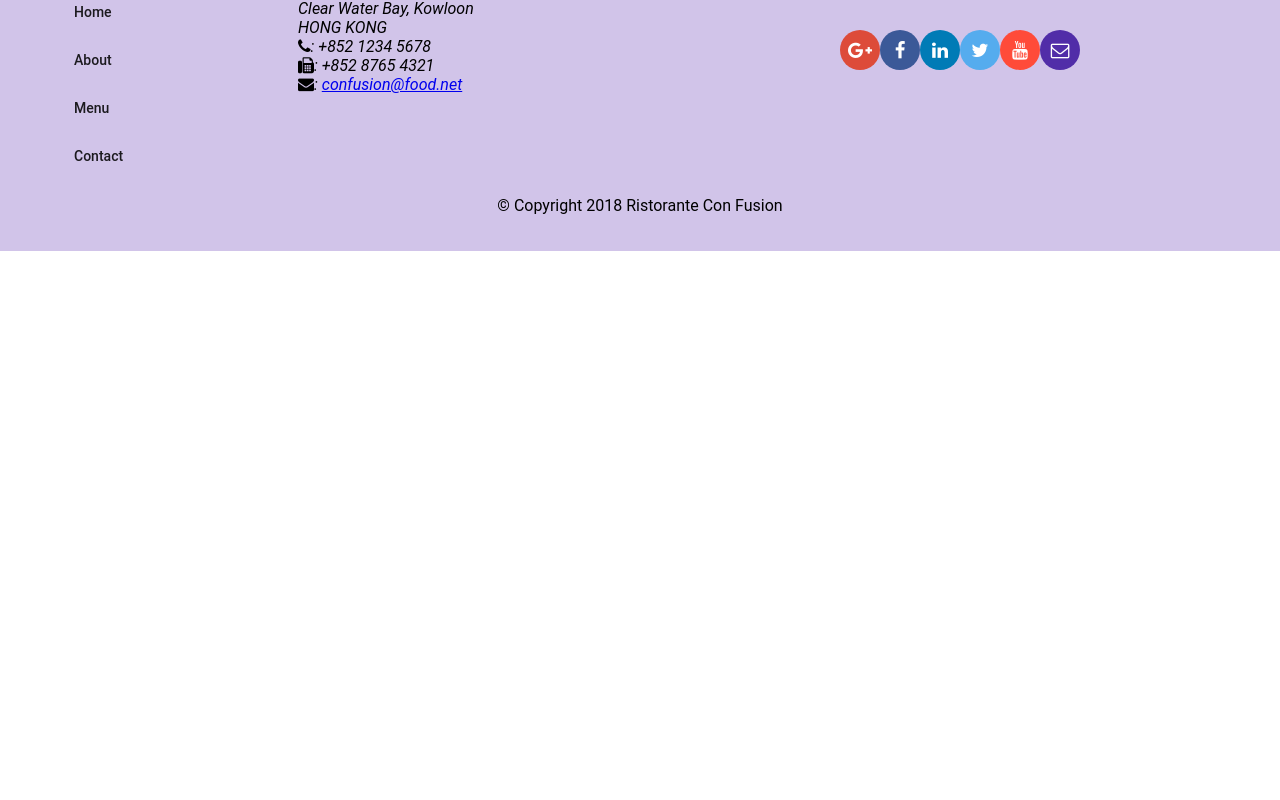
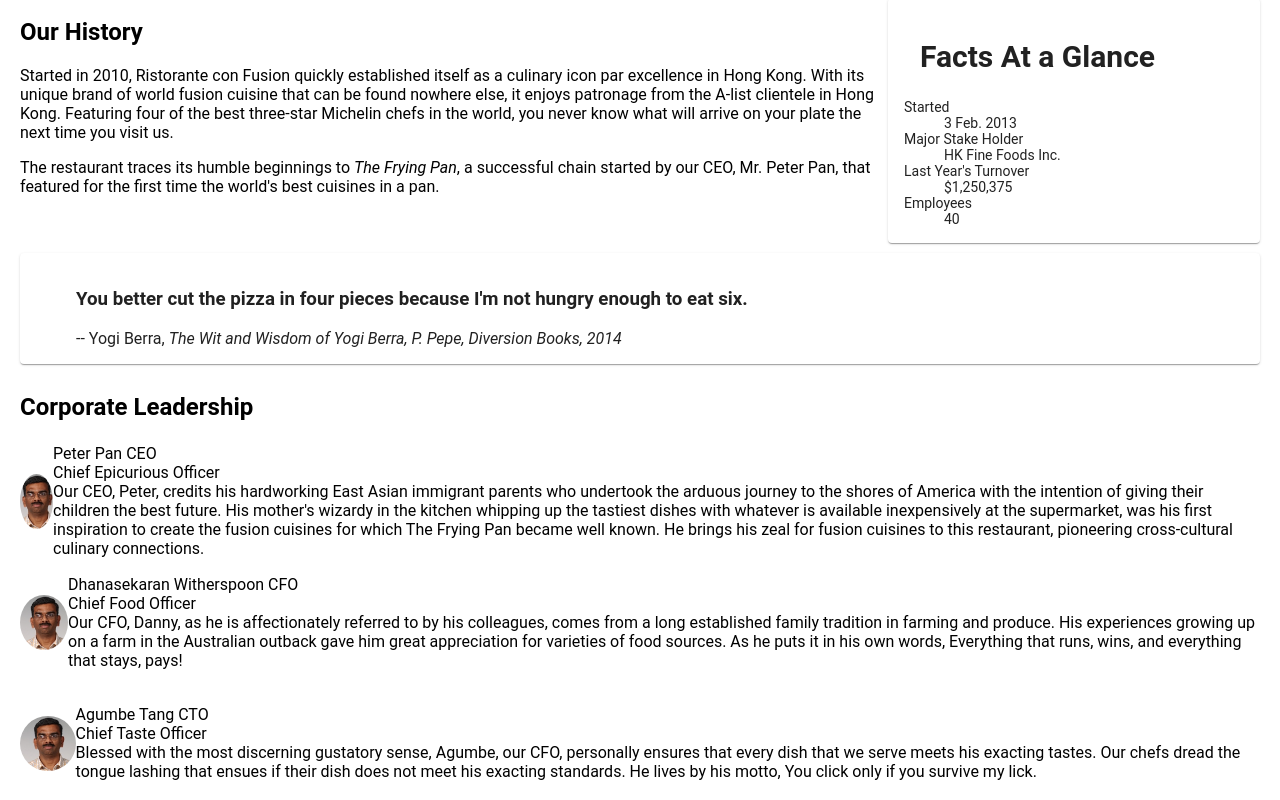
Before and after one commit to rforsburg/AngularCourse, an Angular app: page /about in a window 1280 px wide. Before the commit this address led to /. Shown: the part 440-1240 px from the top of the page. Before the commit the page ends 800 px from the top, so only its background shows below. Built offline with nearby package versions, Linux system fonts and the light colour scheme.

Commit message:
Week 2 Peer Assignment

```diff
--- a/src/app/about/about.component.html
+++ b/src/app/about/about.component.html
@@ -1,3 +1,71 @@
-<p>
-  about works!
-</p>
+<div class="container"
+  fxLayout="column"
+  fxLayoutGap="10px">
+
+  <div fxFlex>
+    <div>
+        <h3>About Us</h3>
+        <hr>
+    </div>
+  </div>
+
+  <div fxFlex >
+    <div fxLayout="column" fxLayout.gt-sm="row">
+      <div fxFlex="70">
+        <h2>Our History</h2>
+        <p>Started in 2010, Ristorante con Fusion quickly established itself as a culinary icon par excellence in Hong Kong. With its unique brand of world fusion cuisine that can be found nowhere else, it enjoys patronage from the A-list clientele in Hong Kong.  Featuring four of the best three-star Michelin chefs in the world, you never know what will arrive on your plate the next time you visit us.</p>
+        <p>The restaurant traces its humble beginnings to <em>The Frying Pan</em>, a successful chain started by our CEO, Mr. Peter Pan, that featured for the first time the world's best cuisines in a pan.</p>
+      </div>
+      <div fxFlex="30">
+        <mat-card>
+          <mat-card-header>
+            <mat-card-title>
+            <h2>Facts At a Glance</h2>
+            </mat-card-title>
+          </mat-card-header>
+          <mat-card-content>
+            <dl>
+              <dt>Started</dt>
+              <dd>3 Feb. 2013</dd>
+              <dt>Major Stake Holder</dt>
+              <dd>HK Fine Foods Inc.</dd>
+              <dt>Last Year's Turnover</dt>
+              <dd>$1,250,375</dd>
+              <dt>Employees</dt>
+              <dd>40</dd>
+            </dl>
+          </mat-card-content>
+        </mat-card>
+      </div>
+    </div>
+  </div>
+
+  <div fxFlex>
+    <mat-card>
+      <blockquote>
+        <h3>You better cut the pizza in four pieces because
+            I'm not hungry enough to eat six.</h3>
+        <footer>-- Yogi Berra,
+          <cite>The Wit and Wisdom of Yogi Berra,
+            P. Pepe, Diversion Books, 2014</cite>
+        </footer>
+      </blockquote>
+    </mat-card>
+  </div>
+
+  <div fxFlex>
+    <h2>Corporate Leadership</h2>
+    <mat-grid-list cols="1" rowHeight="120px"  >
+        <div  *ngFor="let leader of leaders">
+         <mat-grid-tile>
+              <img class="round" src={{leader.image}} alt={{leader.name}}  />
+
+              {{leader.name}} {{leader.abbr}} <br/>
+              {{leader.designation}}<br/>
+              {{leader.description}}
+
+          </mat-grid-tile>
+        </div>
+    </mat-grid-list>
+  </div>
+</div>
--- a/src/app/about/about.component.scss
+++ b/src/app/about/about.component.scss
@@ -0,0 +1,31 @@
+.round {
+    display:block;
+    width: 100px;
+    height: 55px;
+    border-radius: 50%;
+    overflow: hidden;
+    //padding:5px 4px;
+    -webkit-border-radius: 50%;
+    -moz-border-radius: 50%;
+    -ms-border-radius: 50%;
+    -o-border-radius: 50%;
+}
+.round img {
+    width: 55px;
+}
+
+img {
+    object-fit: cover;
+    border-radius: '50%';
+    width: 100px;
+    height: 100px;
+  }
+
+  .circle-cropper {
+    background-repeat: no-repeat;
+    background-size: cover;
+    background-position: 50%;
+    border-radius: 50%;
+    width: 100%;
+    padding-top: 100%;
+  }
--- a/src/app/about/about.component.ts
+++ b/src/app/about/about.component.ts
@@ -1,5 +1,8 @@
 import { Component, OnInit } from '@angular/core';
 
+import { Leader } from '../shared/leader'
+import { LEADERS } from '../shared/leaders'
+import { LeaderService }  from '../services/leader.service'
 @Component({
   selector: 'app-about',
   templateUrl: './about.component.html',
@@ -7,9 +10,12 @@
 })
 export class AboutComponent implements OnInit {
 
-  constructor() { }
+  leaders: Leader[]
+
+  constructor(private leaderservice :LeaderService) { }
 
   ngOnInit() {
+    this.leaders = this.leaderservice.getLeaders()
   }
 
 }
--- a/src/app/app-routing/route.ts
+++ b/src/app/app-routing/route.ts
@@ -10,6 +10,7 @@
 {path: 'home', component: HomeComponent},
 {path: 'contactus', component: ContactComponent},
 {path: 'menu', component: MenuComponent},
+{path: 'about', component: AboutComponent},
 {path: 'dishdetail/:id', component: DishdetailComponent},
 {path: '', redirectTo: '/home', pathMatch: 'full'}
 ]
--- a/src/app/app.module.ts
+++ b/src/app/app.module.ts
@@ -22,7 +22,8 @@
 
 import { DishService} from './services/dish.service';
 import { PromotionService} from './services/promotion.service';
-import { AppRoutingModule } from './app-routing/app-routing.module'
+import { LeaderService} from './services/leader.service';
+import { AppRoutingModule } from './app-routing/app-routing.module';
 
 @NgModule({
   declarations: [
@@ -48,7 +49,8 @@
   ],
   providers: [
     DishService,
-    PromotionService
+    PromotionService,
+    LeaderService
   ],
   bootstrap: [AppComponent]
 })
--- a/src/app/home/home.component.html
+++ b/src/app/home/home.component.html
@@ -33,4 +33,21 @@
   </mat-card-content>
 </mat-card>
 
+<mat-card *ngIf="promotion" fxFlex>
+
+  <mat-card-header>
+    <div mat-card-avatar></div>
+    <mat-card-title>
+      <h3>{{leader.name | uppercase}} {{leader.abbr | uppercase}}</h3>
+    </mat-card-title>
+  </mat-card-header>
+  <img mat-card-image src={{leader.image}} alt={{leader.name}}>
+  <mat-card-content>
+    <p>{{leader.designation}}
+    </p>
+    <p>{{leader.description}}
+    </p>
+  </mat-card-content>
+</mat-card>
+
 </div>
--- a/src/app/home/home.component.ts
+++ b/src/app/home/home.component.ts
@@ -6,6 +6,8 @@
 import { PromotionService } from './../services/promotion.service';
 import { Promotion } from '../shared/promotion'
 
+import {LeaderService } from './../services/leader.service';
+import { Leader } from '../shared/leader'
 
 @Component({
   selector: 'app-home',
@@ -15,13 +17,15 @@
 export class HomeComponent implements OnInit {
 
   constructor(private dishService: DishService,
-              private promotionService: PromotionService) { }
+              private promotionService: PromotionService,
+              private leaderService: LeaderService) { }
 dish: Dish
 promotion: Promotion
-
+leader: Leader
   ngOnInit() {
     this.dish = this.dishService.getFeaturedDish()
     this.promotion = this.promotionService.getFeaturedPromotion()
+    this.leader = this.leaderService.getFeaturedLeader()
   }
 
 
--- /dev/null
+++ b/src/app/services/leader.service.ts
@@ -0,0 +1,22 @@
+import { Injectable } from '@angular/core';
+import { Leader } from '../shared/leader'
+import { LEADERS } from '../shared/leaders'
+
+
+@Injectable({
+  providedIn: 'root'
+})
+export class LeaderService {
+
+  constructor() { }
+
+  getLeaders():Leader[]{
+    return LEADERS
+  }
+
+  getFeaturedLeader(): Leader {
+    return LEADERS.filter((leader) => (leader.featured))[0]
+  }
+
+
+}
--- /dev/null
+++ b/src/app/shared/leader.ts
@@ -0,0 +1,9 @@
+export class Leader{
+    id: string;
+    name: string;
+    image: string;
+    designation: string;
+    abbr: string;
+    featured: boolean;
+    description: string;
+}
--- /dev/null
+++ b/src/app/shared/leaders.ts
@@ -0,0 +1,45 @@
+import { Leader } from './leader'
+
+export const LEADERS: Leader[] = [
+    {
+        id: '0',
+        name: 'Peter Pan',
+        image: '/assets/images/alberto.png',
+        designation: 'Chief Epicurious Officer',
+        abbr: 'CEO',
+        featured: false,
+        // tslint:disable-next-line:max-line-length
+        description: 'Our CEO, Peter, credits his hardworking East Asian immigrant parents who undertook the arduous journey to the shores of America with the intention of giving their children the best future. His mother\'s wizardy in the kitchen whipping up the tastiest dishes with whatever is available inexpensively at the supermarket, was his first inspiration to create the fusion cuisines for which The Frying Pan became well known. He brings his zeal for fusion cuisines to this restaurant, pioneering cross-cultural culinary connections.'
+    },
+    {
+        id: '1',
+        name: 'Dhanasekaran Witherspoon',
+        image: '/assets/images/alberto.png',
+        designation: 'Chief Food Officer',
+        abbr: 'CFO',
+        featured: false,
+        // tslint:disable-next-line:max-line-length
+        description: 'Our CFO, Danny, as he is affectionately referred to by his colleagues, comes from a long established family tradition in farming and produce. His experiences growing up on a farm in the Australian outback gave him great appreciation for varieties of food sources. As he puts it in his own words, Everything that runs, wins, and everything that stays, pays!'
+    },
+    {
+        id: '2',
+        name: 'Agumbe Tang',
+        image: '/assets/images/alberto.png',
+        designation: 'Chief Taste Officer',
+        abbr: 'CTO',
+        featured: false,
+        // tslint:disable-next-line:max-line-length
+        description: 'Blessed with the most discerning gustatory sense, Agumbe, our CFO, personally ensures that every dish that we serve meets his exacting tastes. Our chefs dread the tongue lashing that ensues if their dish does not meet his exacting standards. He lives by his motto, You click only if you survive my lick.'
+    },
+    {
+        id: '3',
+        name: 'Alberto Somayya',
+        image: '/assets/images/alberto.png',
+        designation: 'Executive Chef',
+        abbr: 'EC',
+        featured: true,
+        // tslint:disable-next-line:max-line-length
+        description: 'Award winning three-star Michelin chef with wide International experience having worked closely with whos-who in the culinary world, he specializes in creating mouthwatering Indo-Italian fusion experiences. He says, Put together the cuisines from the two craziest cultures, and you get a winning hit! Amma Mia!'
+    }
+
+]
--- a/src/app/shared/promotion.ts
+++ b/src/app/shared/promotion.ts
@@ -1,7 +1,4 @@
-import { stringify } from "@angular/core/src/util"
-
 export class Promotion {
-
     id: string
     name: string
     image: string
```
Also changed, not shown: src/app/menu/menu.component.html (line endings or trailing spaces), 1 other file (tests, documents, lock files or other folders).
